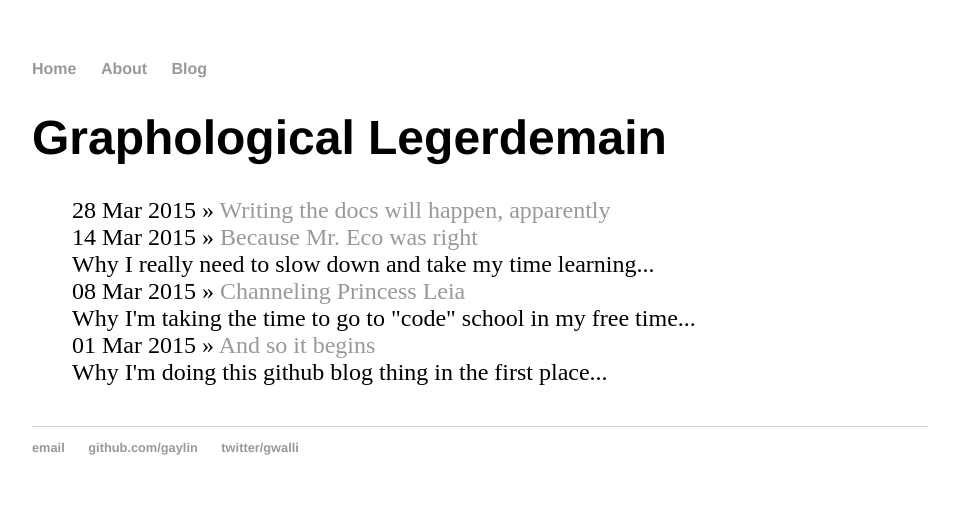
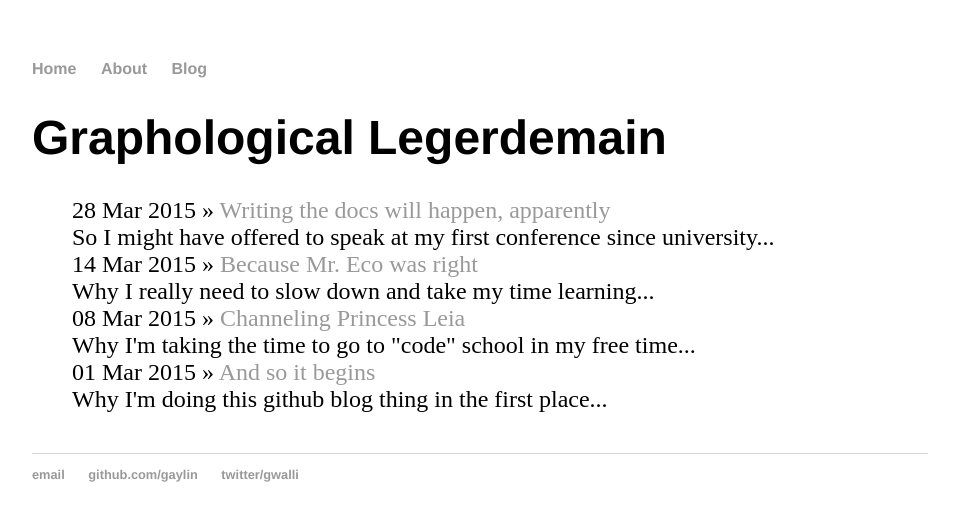
Before and after one commit to gaylin/gaylin.github.io, a Jekyll site: the page built from blog/index.html, in a window 1280 px wide. Shown: the top 521 px of the page, without its empty margins (160-1119 px from the left). Built offline with Jekyll 4.4.1, drawn with Linux system fonts in a browser that asks for light colours; Markdown is read by kramdown in place of the engine named in the settings.

Commit message:
add summary

```diff
--- a/_posts/2015-03-28-writing-the-docs.md
+++ b/_posts/2015-03-28-writing-the-docs.md
@@ -1,6 +1,7 @@
 ---
 layout: post
 title: "Writing the docs will happen, apparently"
+summary: So I might have offered to speak at my first conference since university...
 date: 2015-03-28
 ---
 
```
